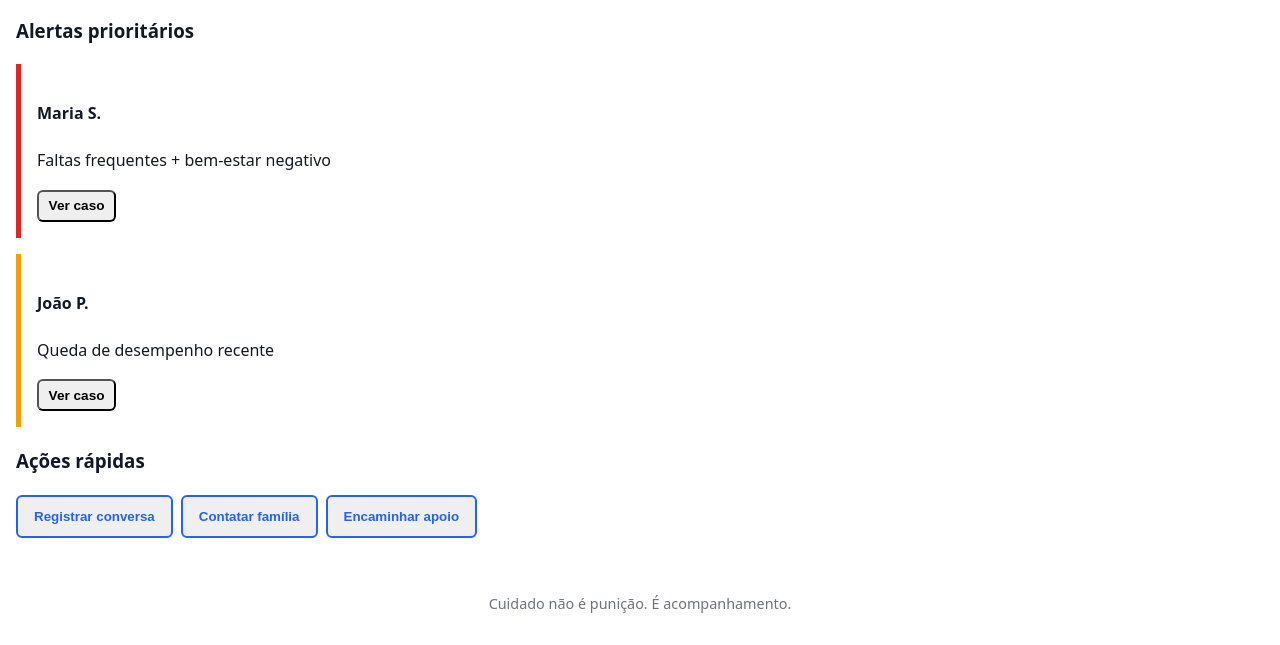
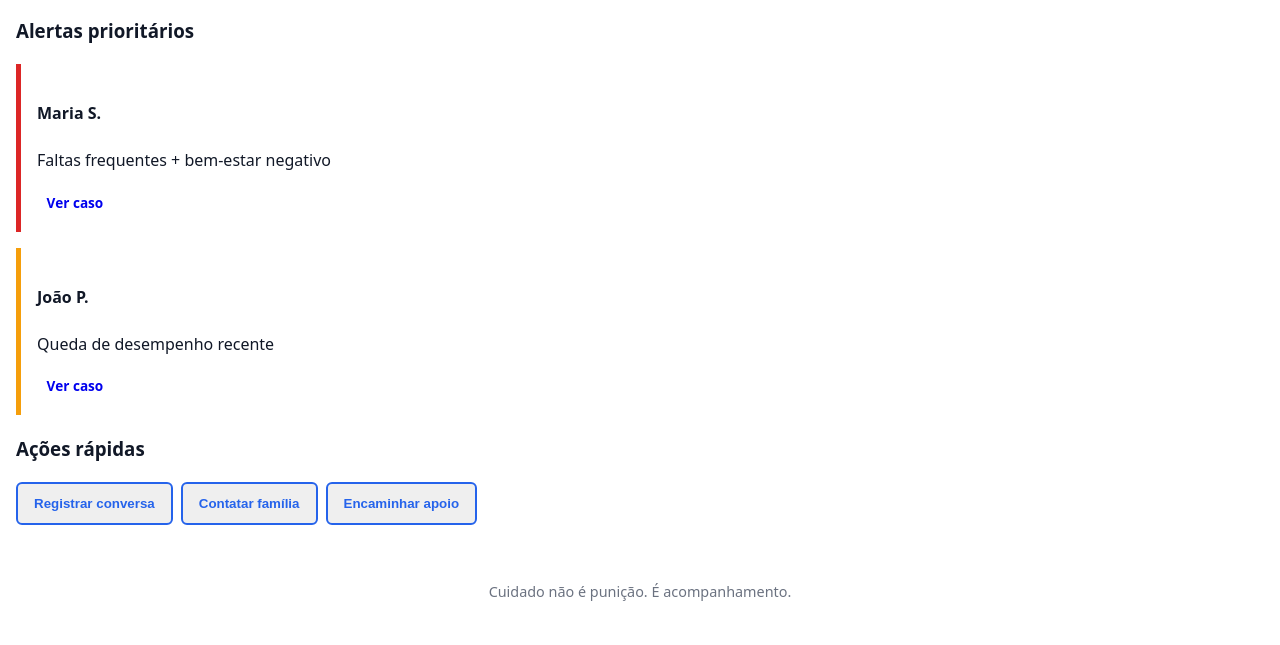
Before and after one commit to JoaoClaudiano/fica, a plain HTML site: page public/views/teacher/dashboard.html in a window 1280 px wide. Shown: the part 286-931 px from the top of the page. Drawn offline with Linux system fonts and the light colour scheme.

Commit message:
Atualizar o dashboard.html

```diff
--- a/public/views/teacher/dashboard.html
+++ b/public/views/teacher/dashboard.html
@@ -51,7 +51,7 @@
         <p>
           Faltas frequentes + bem-estar negativo
         </p>
-        <button class="btn small">Ver caso</button>
+<a href="case.html?id=maria" class="btn small">Ver caso</a>
       </article>
 
       <article class="alert-card medium">
@@ -59,7 +59,7 @@
         <p>
           Queda de desempenho recente
         </p>
-        <button class="btn small">Ver caso</button>
+<a href="case.html?id=joao" class="btn small">Ver caso</a>
       </article>
     </section>
 
```
